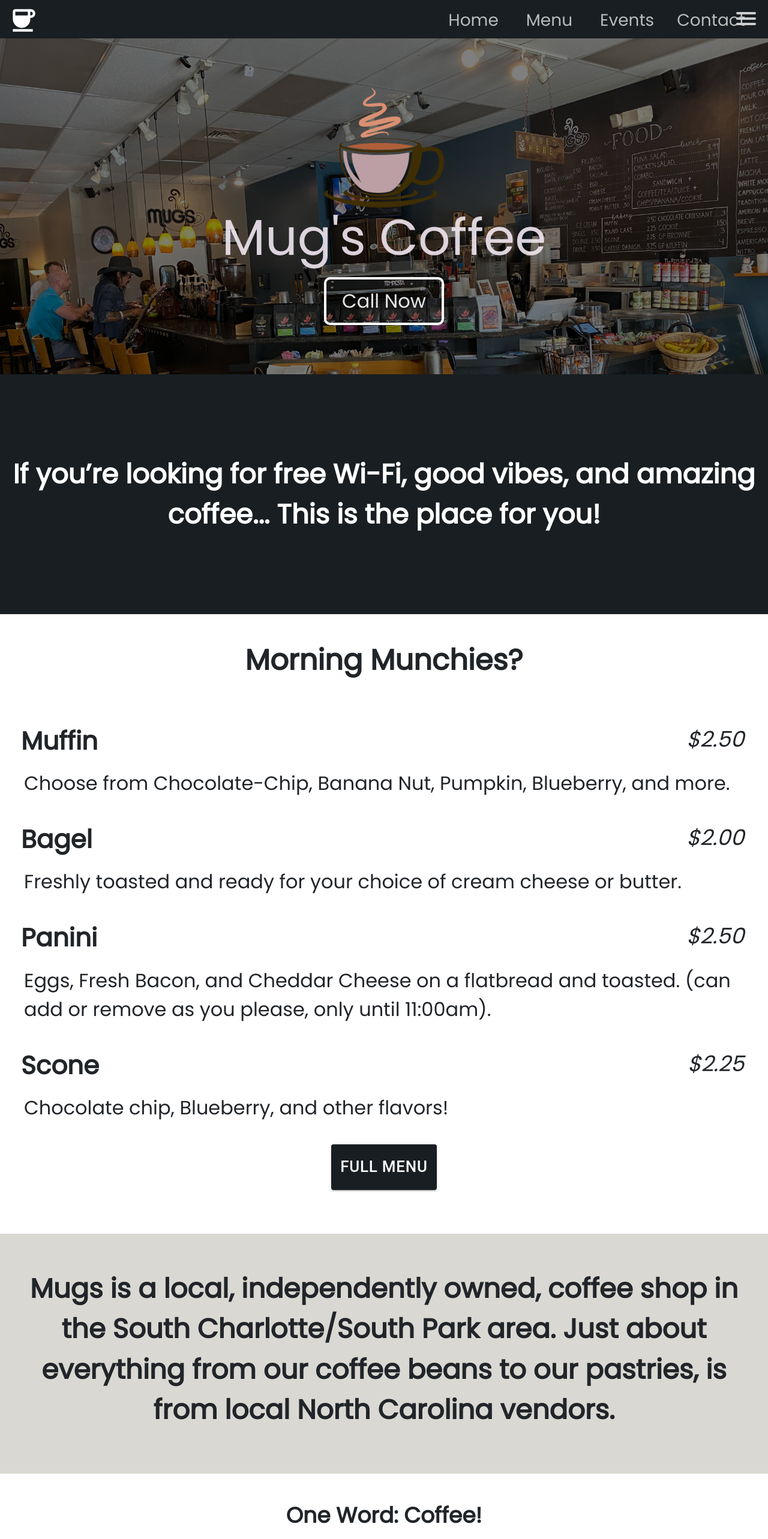
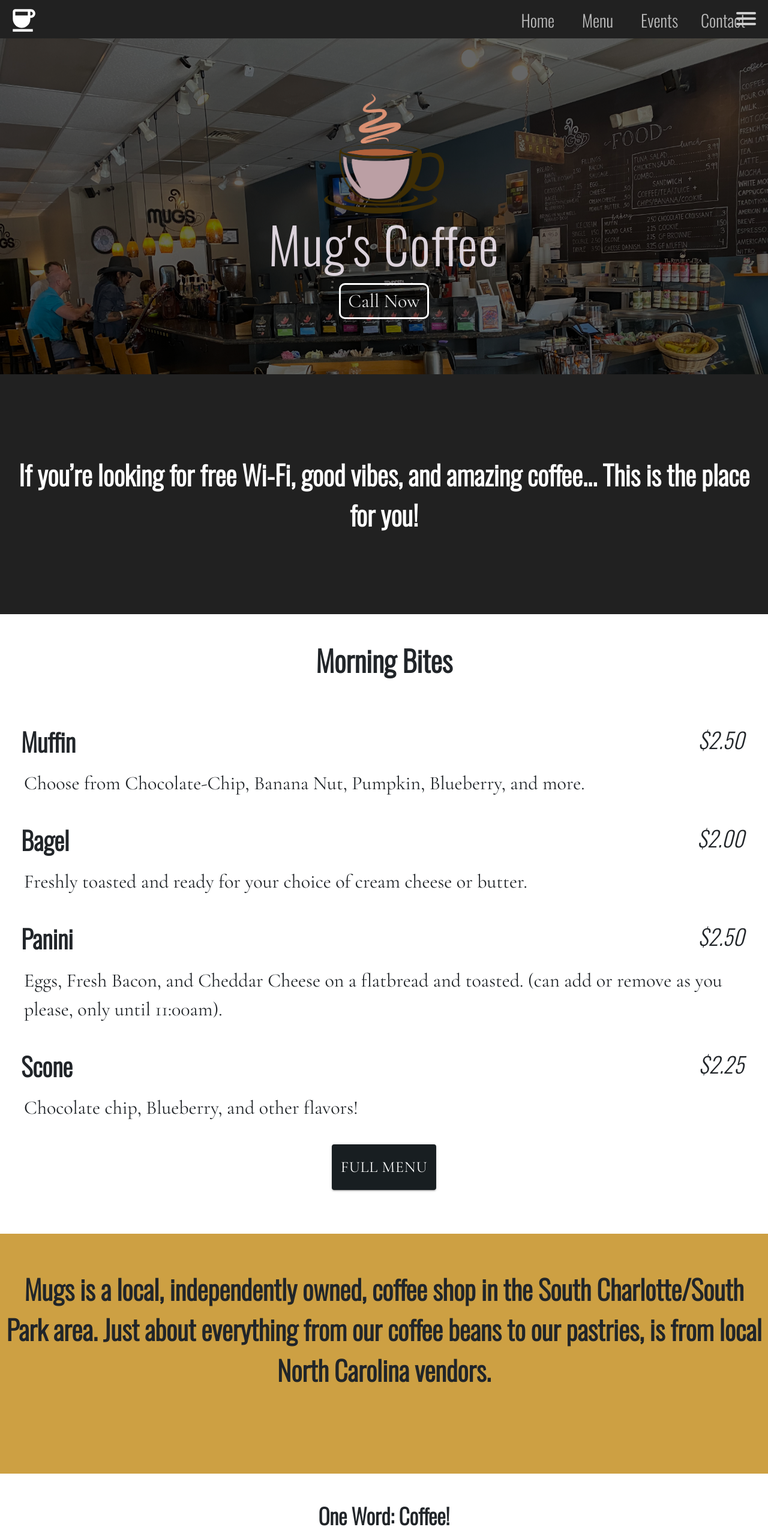
Before and after one commit to jakeisadev/mugs-react, a React (Create React App) app: page / in a window 1280 px wide. Shown: the top 2566 px of the page at 60% size. Built offline with nearby package versions, Linux system fonts and the light colour scheme.

Commit message:
font-changes as well as color scheme adjustment

```diff
--- a/src/components/Snack.js
+++ b/src/components/Snack.js
@@ -5,7 +5,7 @@
   return (
     <>
     <div className="snack-header">
-      <h1 className="mt-5">Morning Munchies?</h1>
+      <h1 className="mt-5">Morning Bites</h1>
       </div>
       <div className="snack-div">
         <div className="d-flex flex-column mt-5">
--- a/src/resources/info.css
+++ b/src/resources/info.css
@@ -1,5 +1,5 @@
 .background {
-  background-image: linear-gradient(rgba(0, 0, 0, 0.5), rgba(0, 0, 0, 0.5)),
+  background-image: linear-gradient(rgba(0, 0, 0, 0.6), rgba(0, 0, 0, 0.6)),
     url("../images/mugs10.jpg");
   background-size: cover;
   background-repeat: no-repeat;
@@ -7,6 +7,7 @@
   max-width: 100%;
   position: relative;
   overflow-x: hidden;
+  letter-spacing: 2px;
 }
 
 .background-menu {
@@ -34,22 +35,23 @@
 .background button {
   background: none;
   color: rgba(255, 255, 255, 0.9);
-  border: 4px solid white;
+  border: 3px solid white;
   padding: 0;
   font: inherit;
   cursor: pointer;
   outline: inherit;
-  width: 200px;
-  height: 80px;
+  width: 150px;
+  height: 60px;
   font-size: 32px;
   margin: 0 auto;
   border-radius: 10px;
   transition: 0.2s;
+  font-family: 'Cormorant Garamond', serif;
 }
 
 .background button:hover {
   background-color: rgba(241, 231, 241, 0.82);
-  transform: scale(1.1);
+  transform: scale(1.05);
   color: black;
 }
 
@@ -61,10 +63,11 @@
 .background h1 {
   color: rgba(241, 231, 241, 0.9) !important;
   font-size: 84px;
+  font-family: 'Oswald', sans-serif;
 }
 
 .about {
-  background-color: rgba(24, 30, 33, 255);
+  background-color: #212121 ;
   height: 50vh;
 }
 
@@ -73,6 +76,7 @@
   color: white;
   font-weight: bold;
   padding: 8px;
+  font-family: 'Oswald', sans-serif;
 }
 
 .about span {
@@ -80,7 +84,7 @@
 }
 
 .coffee-container {
-  background-color: rgba(218, 216, 211, 255);
+  background-color: rgba(205,160,67,255);
   height: 50vh;
   position: relative;
 }
@@ -89,11 +93,13 @@
   font-size: 26px;
   font-weight: bold;
   padding: 5px;
+  font-family: 'Oswald', sans-serif;
 }
 
 .coffee-photos h1 {
   font-size: 28px;
   font-weight: bold;
+  font-family: 'Oswald', sans-serif;
 }
 
 .coffee-photos img {
@@ -103,7 +109,7 @@
 }
 
 .review-container {
-  background-color: rgba(24, 30, 33, 255);
+  background-color: #212121 ;
   height: 50vh;
   position: relative;
 }
@@ -114,6 +120,7 @@
   font-size: 22px;
   text-align: center;
   padding: 5px;
+  font-family: 'Oswald', sans-serif;
 }
 
 .review-container p span {
@@ -122,7 +129,8 @@
 
 footer {
   height: 20vh;
-  background-color: black;
+  background-color: #212121;
+  font-family: 'Oswald', sans-serif;
 }
 
 footer ul.info li {
@@ -135,11 +143,17 @@
 
 .oliver strong {
   font-size: 28px;
+  font-family: 'Oswald', sans-serif;
+}
+
+.oliver em {
+  font-family: 'Cormorant Garamond', serif;
 }
 
 .oliver p {
   font-size: 20px;
   padding: 15px;
+  font-family: 'Cormorant Garamond', serif;
 }
 
 .oliver img {
@@ -152,6 +166,7 @@
 .snack-header h1 {
   font-size: 28px;
   font-weight: bold;
+  font-family: 'Oswald', sans-serif;
 }
 .snack-div > div {
   text-align: left;
@@ -161,22 +176,26 @@
 .snack-div * div > h2 {
   font-weight: bold;
   font-size: 24px;
+  font-family: 'Oswald', sans-serif;
 }
 
 .snack-div * div > h3 {
   font-style: italic;
   margin-right: 15px;
   font-size: 24px;
+  font-family: 'Oswald', sans-serif;
 }
 
 .snack-div * p {
   font-size: 18px;
   padding: 5px;
+  font-family: 'Cormorant Garamond', serif;
 }
 
 .snack-div button {
-  background-color: rgba(24, 30, 33, 255);
+  background-color: #212121;
   padding: 10px !important;
+  font-family: 'Cormorant Garamond', serif;
 }
 
 .snack-div button:active,
@@ -188,8 +207,9 @@
 .coffee-photos button:focus,
 .coffee-photos button:hover,
 .coffee-photos button {
-  background-color: rgba(24, 30, 33, 255) !important;
+  background-color: #212121 !important;
   padding: 10px !important;
+  font-family: 'Cormorant Garamond', serif;
 }
 
 @media screen and (max-width: 555px) {
--- a/src/resources/navbar.css
+++ b/src/resources/navbar.css
@@ -1,14 +1,11 @@
-@import url("https://fonts.googleapis.com/css2?family=Poppins&display=swap");
-
-* {
-  font-family: "Poppins", sans-serif;
-}
+@import url('https://fonts.googleapis.com/css2?family=Cormorant+Garamond&family=Oswald:wght@300&display=swap');
 
 .navbar {
   justify-content: space-between;
-  background-color: rgba(24, 30, 33, 255);
+  background-color: #212121 ;
   height: 8vh;
   width: 100%;
+  font-family: 'Oswald', sans-serif;
 }
 
 .MuiButtonBase-root {
```
